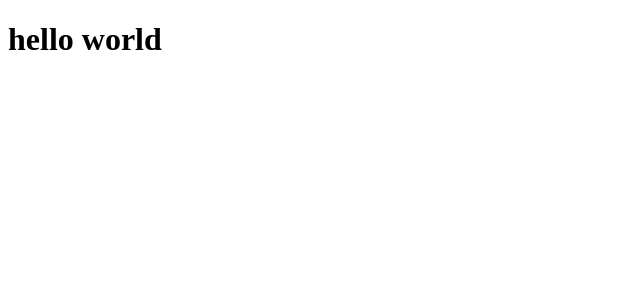
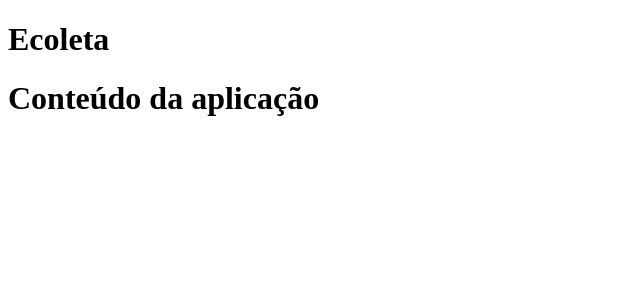
Before and after one commit to gabyrodrigues/ecoleta, a React (Create React App) app in the folder web/: page / in a window 1280 px wide. Shown: the top 300 px of the page, without its empty margins (0-640 px from the left). Built offline with nearby package versions, Linux system fonts and the light colour scheme.

Commit message:
propriedades com tsx

```diff
--- a/web/src/App.tsx
+++ b/web/src/App.tsx
@@ -1,10 +1,16 @@
 import React from 'react';
 import './App.css';
 
+import Header from './Header';
+
 function App() {
-  return (
-    <h1>hello world </h1>
-  );
+	return (
+		<div>
+			<Header title="Ecoleta" />
+
+			<h1>Conteúdo da aplicação</h1>
+		</div>
+	);
 }
 
 export default App;
--- /dev/null
+++ b/web/src/Header.tsx
@@ -0,0 +1,15 @@
+import React from 'react';
+
+interface HeaderProps {
+    title: string;
+}
+
+const Header: React.FC<HeaderProps> = (props) => {
+    return (
+        <header>
+            <h1>{props.title}</h1>
+        </header>
+    );
+}
+
+export default Header;
```
